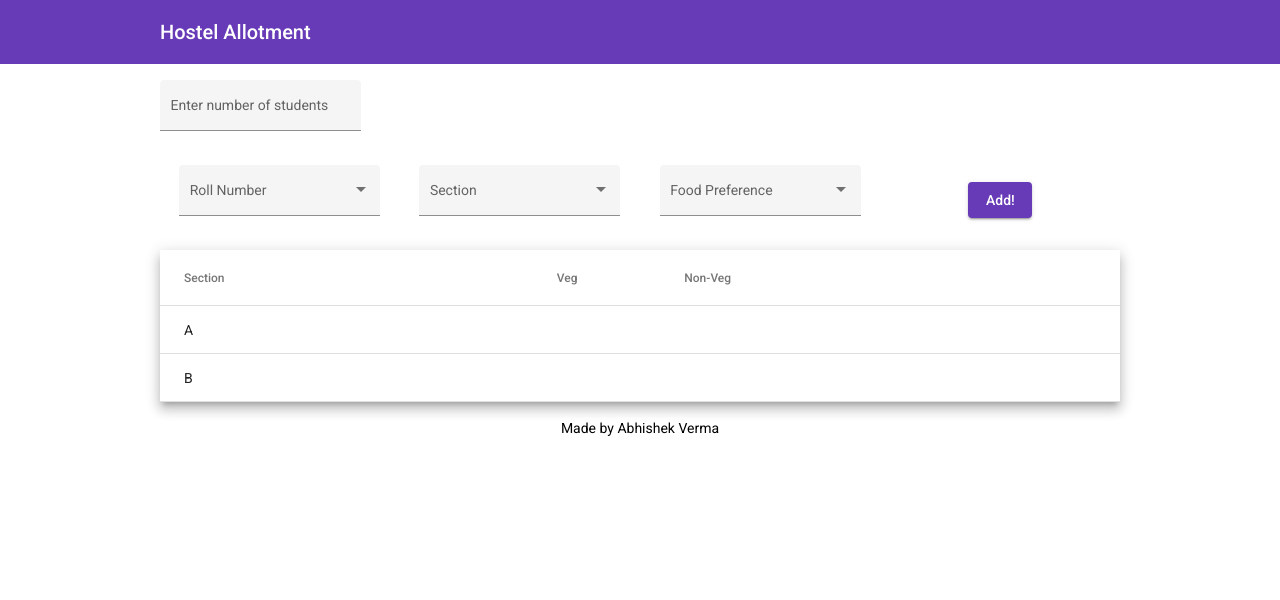
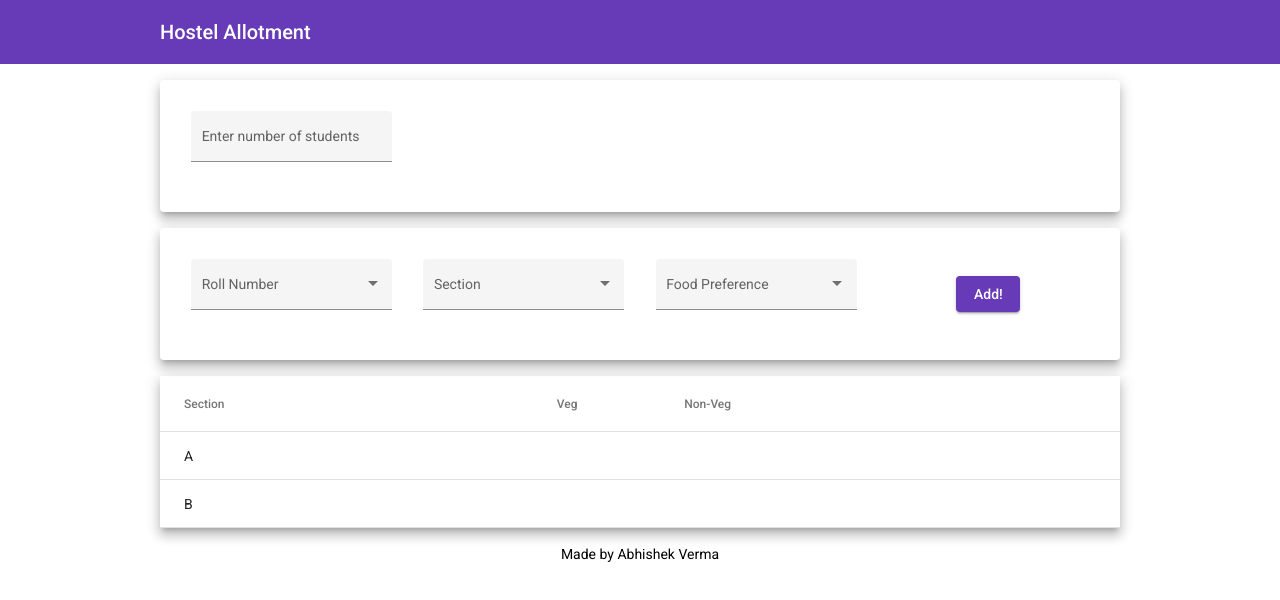
Before and after one commit to mrcreatist/hostel-allotment, an Angular app: page / in a window 1280 px wide. Shown: the top 600 px of the page. Built offline with nearby package versions, Linux system fonts and the light colour scheme.

Commit message:
improving UI

```diff
--- a/src/app/app.component.html
+++ b/src/app/app.component.html
@@ -1,9 +1,9 @@
 <app-header></app-header>
 
-<form class="container section" [formGroup]="form">
-    <app-allotment-limit [control]="form.controls.registration"></app-allotment-limit>
-    <app-main [registrationCount]="form.controls.registration.value"></app-main>
-    <app-result></app-result>
+<form class="container" [formGroup]="form">
+    <app-allotment-limit class="item" [control]="form.controls.registration"></app-allotment-limit>
+    <app-main class="item" [registrationCount]="form.controls.registration.value"></app-main>
+    <app-result class="item"></app-result>
 </form>
 
 <app-about></app-about>
--- a/src/app/app.component.scss
+++ b/src/app/app.component.scss
@@ -1,4 +1,7 @@
 form {
   width: 90%;
   margin: 1rem auto;
+  display: flex;
+  flex-direction: column;
+  gap: 1rem;
 }
--- a/src/app/component/allotment-limit/allotment-limit.component.html
+++ b/src/app/component/allotment-limit/allotment-limit.component.html
@@ -1,4 +1,12 @@
-<mat-form-field appearance="fill">
-  <mat-label>Enter number of students</mat-label>
-  <input matInput placeholder="12" [formControl]="control">
-</mat-form-field>
+<mat-card class="mat-elevation-z8">
+  <mat-card-content>
+    <mat-grid-list cols="4" rowHeight="100px">
+      <mat-grid-tile colspan="1" rowspan="1">
+        <mat-form-field appearance="fill">
+          <mat-label>Enter number of students</mat-label>
+          <input matInput placeholder="12" [formControl]="control">
+        </mat-form-field>
+      </mat-grid-tile>
+    </mat-grid-list>
+  </mat-card-content>
+</mat-card>
--- a/src/app/component/main/main.component.html
+++ b/src/app/component/main/main.component.html
@@ -1,3 +1,5 @@
+<mat-card class="mat-elevation-z8">
+  <mat-card-content>
     <form [formGroup]="form">
       <mat-grid-list cols="4" rowHeight="100px">
         <mat-grid-tile colspan="1" rowspan="1">
@@ -32,3 +34,5 @@
         </mat-grid-tile>
       </mat-grid-list>
     </form>
+  </mat-card-content>
+</mat-card>
--- a/src/app/module/material.module.ts
+++ b/src/app/module/material.module.ts
@@ -8,6 +8,8 @@ import { MatToolbarModule } from '@angular/material/toolbar';
 import { MatButtonModule } from '@angular/material/button';
 import { MatSnackBarModule } from '@angular/material/snack-bar';
 import { MatTableModule } from '@angular/material/table';
+import { MatCardModule } from '@angular/material/card';
+
 
 
 @NgModule({
@@ -22,7 +24,8 @@ import { MatTableModule } from '@angular/material/table';
     MatToolbarModule,
     MatButtonModule,
     MatSnackBarModule,
-    MatTableModule
+    MatTableModule,
+    MatCardModule
   ]
 })
 export class MaterialModule { }
```
Lines whose indentation alone changed are shown as unchanged.
